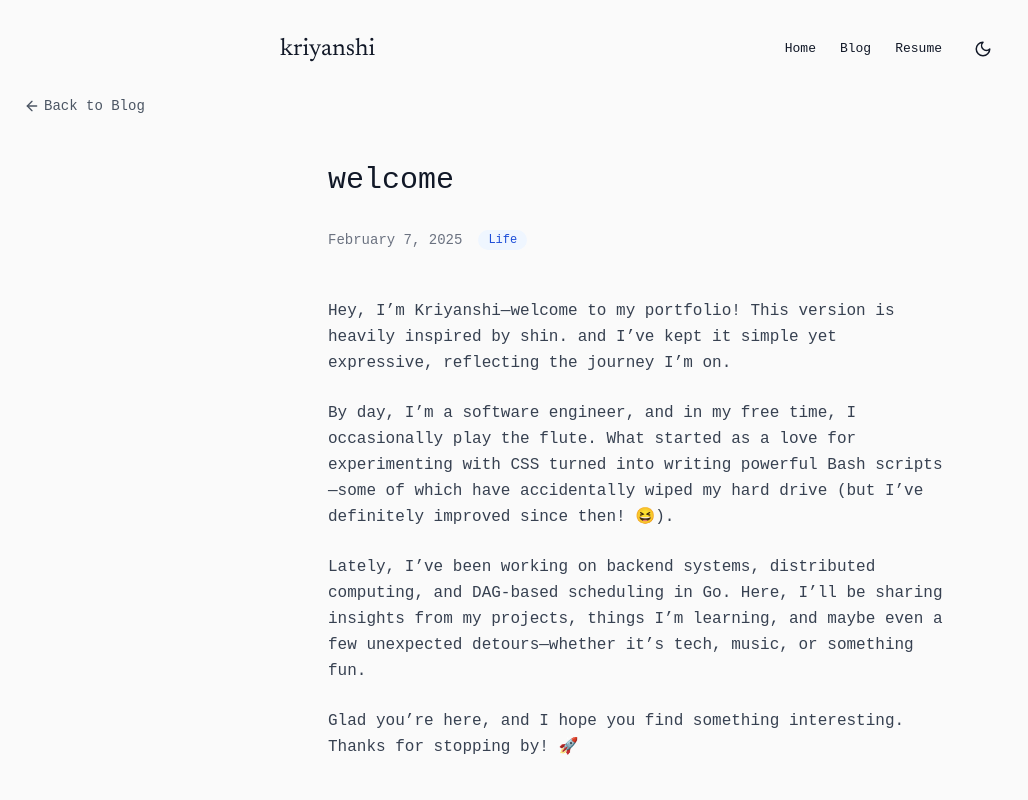
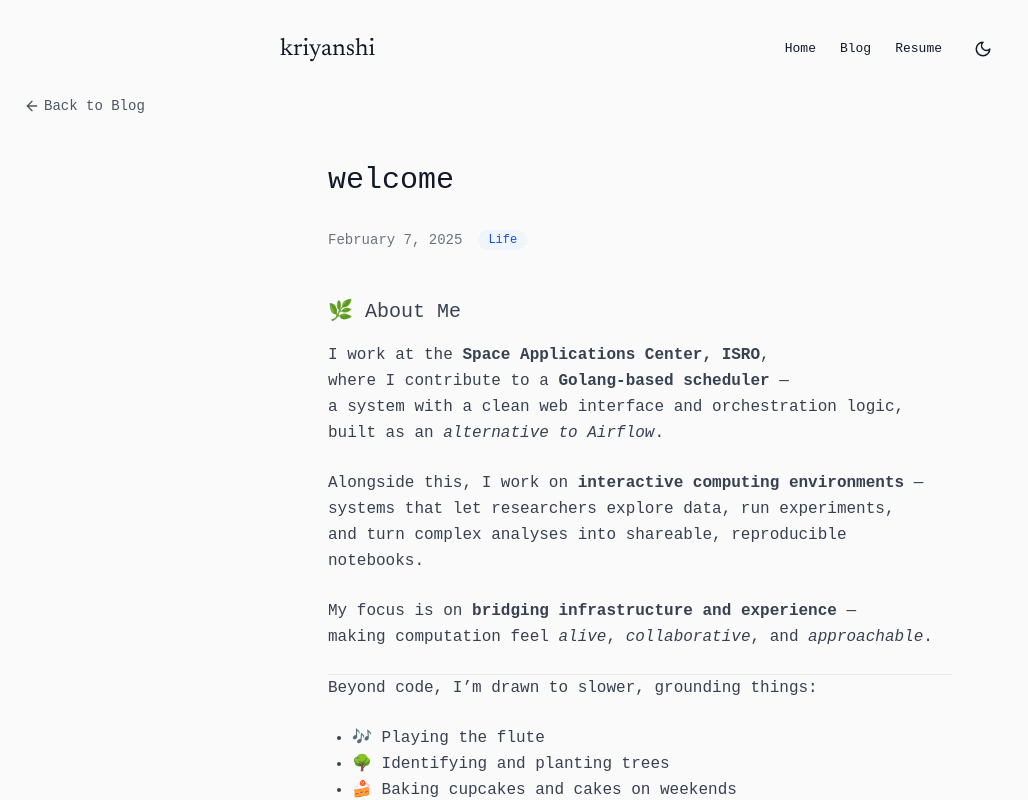
Before and after one commit to kriyanshii/kriyanshii.github.io, a React (Vite) app: page /blog/kriyanshii in a window 1280 px wide. Shown: the top 800 px of the page, without its empty margins (0-1028 px from the left). Built offline with nearby package versions, Linux system fonts and the light colour scheme; a web font is replaced by a local one.

Commit message:
updatedabout me section

```diff
--- a/src/content/blog/kriyanshii.md
+++ b/src/content/blog/kriyanshii.md
@@ -5,10 +5,32 @@ tag: Life
 description: welcome to my portfolio
 ---
 
-Hey, I'm Kriyanshi—welcome to my portfolio! This version is heavily inspired by [shin](https://shinbehavior.com/). and I've kept it simple yet expressive, reflecting the journey I'm on.
+## 🌿 About Me
 
-By day, I'm a software engineer, and in my free time, I occasionally play the flute. What started as a love for experimenting with CSS turned into writing powerful Bash scripts—some of which have accidentally wiped my hard drive (but I've definitely improved since then! 😆).
+I work at the **Space Applications Center, ISRO**,
+where I contribute to a **Golang-based scheduler** —
+a system with a clean web interface and orchestration logic,
+built as an *alternative to Airflow*.
 
-Lately, I've been working on backend systems, distributed computing, and DAG-based scheduling in Go. Here, I'll be sharing insights from my projects, things I’m learning, and maybe even a few unexpected detours—whether it's tech, music, or something fun.
+Alongside this, I work on **interactive computing environments** —
+systems that let researchers explore data, run experiments,
+and turn complex analyses into shareable, reproducible notebooks.
 
-Glad you’re here, and I hope you find something interesting. Thanks for stopping by! 🚀
+My focus is on **bridging infrastructure and experience** —
+making computation feel *alive*, *collaborative*, and *approachable*.
+
+---
+
+Beyond code, I’m drawn to slower, grounding things:
+
+- 🎶 Playing the flute
+- 🌳 Identifying and planting trees
+- 🍰 Baking cupcakes and cakes on weekends
+- 📚 Reading essays and quiet books
+
+---
+
+*I like building things that feel thoughtful and precise —*
+*systems that do their job, beautifully.*
+
+**→ Let’s build something lasting.**
--- a/src/pages/BlogPost.tsx
+++ b/src/pages/BlogPost.tsx
@@ -402,7 +402,9 @@ export function BlogPost() {
               [&>ul]:mb-6 [&>ul]:list-disc [&>ul]:pl-6
               [&>ol]:mb-6 [&>ol]:list-decimal [&>ol]:pl-6
               [&>li]:mb-2
-              [&>blockquote]:border-l-4 [&>blockquote]:border-gray-200 [&>blockquote]:dark:border-gray-700 [&>blockquote]:pl-4 [&>blockquote]:italic [&>blockquote]:mb-6"
+              [&>blockquote]:border-l-4 [&>blockquote]:border-gray-200 [&>blockquote]:dark:border-gray-700 [&>blockquote]:pl-4 [&>blockquote]:italic [&>blockquote]:mb-6
+              [&_img]:max-w-full [&_img]:h-auto [&_img]:rounded-lg [&_img]:my-8 [&_img]:shadow-md [&_img]:dark:shadow-gray-800
+              [&>p>img]:mx-auto [&>p>img]:block"
             dangerouslySetInnerHTML={{ __html: post.content }}
           />
         </article>
```
